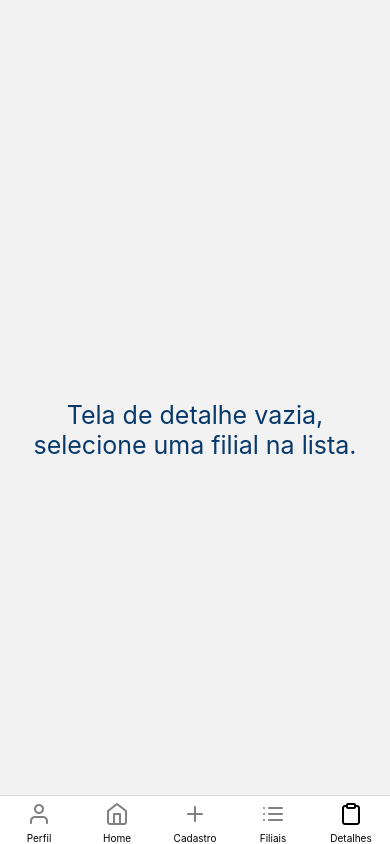
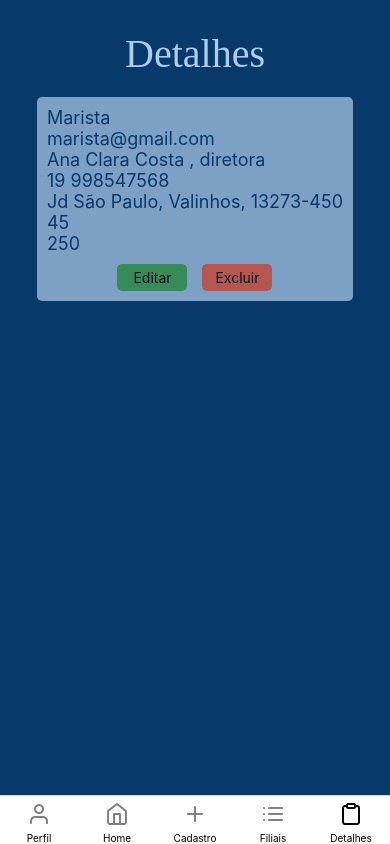
Before and after one commit to aninha306/desafio-filiais, a React Native app: screen /Detalhes in a window 390 px wide. Built offline with nearby package versions, Linux system fonts and the light colour scheme.

Commit message:
arrumar o edit

```diff
--- a/src/data/Profile.js
+++ b/src/data/Profile.js
@@ -1,7 +1,7 @@
 export const perfil = {
-  name: "Ana Ju Pontes",
+  name: " Ana Júlia Pontes",
   email: "anamondinip@gmail.com",
-  desc: "Aluna do Senai",
+  desc: "Sou aluna do Senai Valinhos no curso de Desenvolvimento de Sistemas, tenho 17 anos.",
   address: {
     city: "Valinhos",
     state: "São Paulo",
--- a/src/routes/tab.routes.jsx
+++ b/src/routes/tab.routes.jsx
@@ -50,6 +50,7 @@ const TabRoutes = () => {
       <Tab.Screen
         name="Filiais"
         component={Filiais}
+        initialParams={{ edit: false, user: null }}
         options={{
           tabBarIcon: ({ focused }) => (
             <Feather
--- a/src/screens/Detalhes/index.jsx
+++ b/src/screens/Detalhes/index.jsx
@@ -1,5 +1,5 @@
 import React from "react";
-import { Text, TouchableOpacity, View } from "react-native";
+import { Text, TouchableOpacity, View , ScrollView} from "react-native";
 import { useNavigation } from "@react-navigation/native";
 
 import styles from "./styles";
@@ -7,36 +7,38 @@ import Title from "../../components/Title";
 
 import Cadastros from "../../models/cadastros";
 
-export default function Detalhes({ route, data }) {
+export default function Detalhes({ route }) {
   const navigation = useNavigation();
-  const { user } = route.params;
+  const { data } = route.params;
 
-  if (!user) {
-    return <Text style={styles.msg}>Tela de detalhe vazia, selecione uma filial na lista.</Text>;
-  }
 
   const editUser = () => {
-    navigation.navigate("Filiais", { user: user, edit: true });
+    navigation.navigate("Filiais", { user: data, edit: true });
   };
 
   const deleteUser = () => {
-    Cadastros.remove(user.id);
+    Cadastros.remove(data.id);
     navigation.navigate("Lista");
   };
 
   return (
     <View style={styles.container}>
-      <Title title="Detalhes" />
-      <Text style={styles.txt}>Tela de detalhe da filial selecionada na lista</Text>
+
+      {data ? (
+         <Title title="Detalhes" />
+      ) : (
+        <Text style={styles.txt}>Selecione uma filial para exibir seus detalhes</Text>
+
+      )}
       <View style={styles.user}>
         <View style={styles.userDetail}>
-          <Text style={styles.text}>{user.nome}</Text>
-          <Text style={styles.text}>{user.email}</Text>
-          <Text style={styles.text}>{user.responsavel}</Text>
-          <Text style={styles.text}>{user.telefone}</Text>
-          <Text style={styles.text}>{user.endereco}</Text>
-          <Text style={styles.text}>{user.turmas}</Text>
-          <Text style={styles.text}>{user.funcionarios}</Text>
+          <Text style={styles.text}>{data.nome}</Text>
+          <Text style={styles.text}>{data.email}</Text>
+          <Text style={styles.text}>{data.responsavel}</Text>
+          <Text style={styles.text}>{data.telefone}</Text>
+          <Text style={styles.text}>{data.endereco}</Text>
+          <Text style={styles.text}>{data.turmas}</Text>
+          <Text style={styles.text}>{data.funcionarios}</Text>
         </View>
 
         <View style={styles.userActions}>
--- a/src/screens/Filiais/index.jsx
+++ b/src/screens/Filiais/index.jsx
@@ -1,4 +1,4 @@
-import { Text, TextInput, TouchableOpacity, View, Image} from "react-native";
+import { Text, TextInput, TouchableOpacity, View, Image, ScrollView} from "react-native";
 import { useNavigation } from "@react-navigation/native";
 import { useState, useEffect } from "react";
 
@@ -6,10 +6,10 @@ import styles from "./styles";
 import Title from "../../components/Title";
 import Cadastro from "../../models/cadastro";
 import Cadastros from "../../models/cadastros";
-import { user } from "../../data/Escola";
+
 
 export default function Filiais({ route }) {
-    let edit = route.params;
+    let { edit, user } = route.params;
 
     const [nome, setName] = useState("");
     const [email, setEmail] = useState("");
@@ -18,13 +18,14 @@ export default function Filiais({ route }) {
     const [endereco, setEnder] = useState("");
     const [turmas, setTurmas] = useState("");
     const [funcionarios, setFunc] = useState("");
+
     const [isUpdate, setIsUpdate] = useState(edit);
 
     const navigation = useNavigation();
 
     useEffect(() => {
         if (edit) {
-            setName(user.name);
+            setName(user.nome);
             setEmail(user.email);
             setResp(user.responsavel);
             setTel(user.telefone);
@@ -62,6 +63,7 @@ export default function Filiais({ route }) {
     };
 
     return (
+        <ScrollView>
         <View style={styles.container}>
             <Title title={isUpdate ? "Editar" : "Cadastre Filiais"} />
             <View style={styles.cont}>
@@ -111,16 +113,19 @@ export default function Filiais({ route }) {
                 <TouchableOpacity style={styles.button} onPress={handleUserAction}>
                     <Text style={styles.txt}>{isUpdate ? "Salvar Alterações" : "Criar Filial"}</Text>
                 </TouchableOpacity>
+
                 {isUpdate && (
                 <TouchableOpacity style={styles.button} onPress={clearInputs}>
                     <Text style={styles.but}>Cancelar Edição</Text>
                 </TouchableOpacity>
             )}
+
             </View>
             <Image source={require('../../../assets/livroo.png')} style={styles.imagemm} />
 
 
 
         </View>
+        </ScrollView>
     );
 }
--- a/src/screens/Lista/index.jsx
+++ b/src/screens/Lista/index.jsx
@@ -1,5 +1,5 @@
 import { useEffect, useState } from "react";
-import { Text, TouchableOpacity, View } from "react-native";
+import { Text, TouchableOpacity, View , ScrollView} from "react-native";
 import { useNavigation, useIsFocused } from "@react-navigation/native";
 
 import styles from "./styles";
@@ -34,7 +34,7 @@ export default function Lista() {
               <View style={styles.userActions}>
                 <TouchableOpacity
                   style={styles.detailsButton}
-                  onPress={() => navigation.navigate("Detalhes", { user: user })}
+                  onPress={() => navigation.navigate("Detalhes", { data : user })}
                 >
                   <Text style={styles.txt}>Detalhes</Text>
                 </TouchableOpacity>
--- a/src/screens/Profile/index.jsx
+++ b/src/screens/Profile/index.jsx
@@ -15,11 +15,11 @@ export default function Profile({ route }) {
         <Image source={require('../../../assets/ana ju.jpg')} style={styles.imagem} />
         <View style={styles.user}>
           <Text style={styles.titulo}>Desenvolvedora</Text>
-          <Text style={styles.text}>{data.name}</Text>
-          <Text style={styles.text}>{data.email}</Text>
-          <Text style={styles.text}>{data.desc}</Text>
-          <Text style={styles.text}>{data.address.city}</Text>
-          <Text style={styles.text}>{data.address.state}</Text>
+          <Text style={styles.text}><Text style={styles.desc}>Nome: </Text>{data.name}</Text>
+          <Text style={styles.text}><Text style={styles.desc}>Email:</Text> {data.email}</Text>
+          <Text style={styles.text}><Text style={styles.desc}>Descrição:</Text> {data.desc}</Text>
+          <Text style={styles.text}><Text style={styles.desc}>Cidade:</Text> {data.address.city}</Text>
+          <Text style={styles.text}><Text style={styles.desc}>Estado:</Text> {data.address.state}</Text>
         </View>
         <View style={styles.redes}>
 
--- a/src/screens/Profile/styles.js
+++ b/src/screens/Profile/styles.js
@@ -12,11 +12,13 @@ const styles = StyleSheet.create({
     padding: 10,
     backgroundColor: "#afcdea",
     borderRadius: 5,
-    opacity: 0.7
+    opacity: 0.7,
+    width: 260
   },
   text: {
     fontSize: 16,
     color: "#07396b",
+    textAlign: "center"
 
   },
   texto: {
@@ -38,6 +40,14 @@ const styles = StyleSheet.create({
   titulo: {
     fontSize: 25,
     color: "#07396b",
+    marginBottom: 8,
+    textAlign: "center"
+  },
+  desc: {
+    fontSize: 18,
+    color: "#07396b",
+    textAlign: "center"
+
   }
 });
 
```
